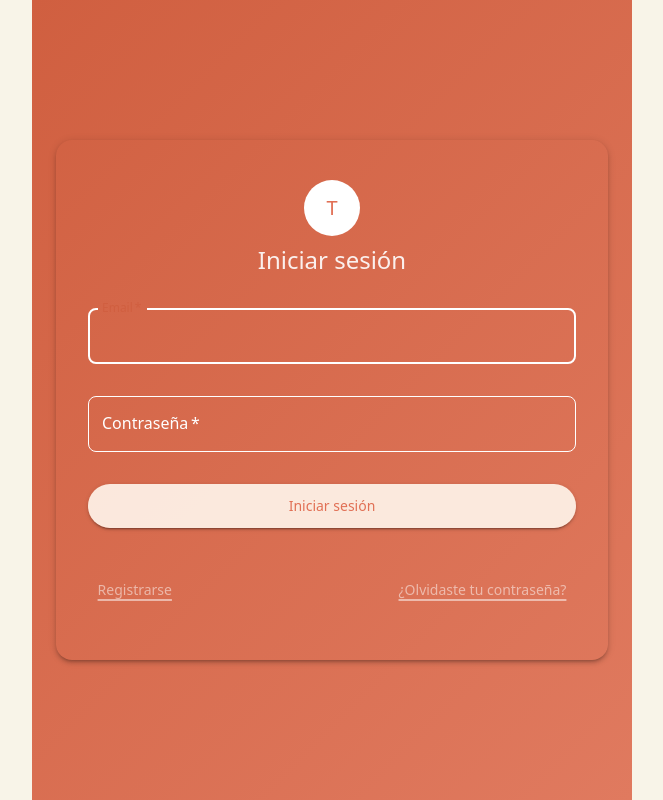
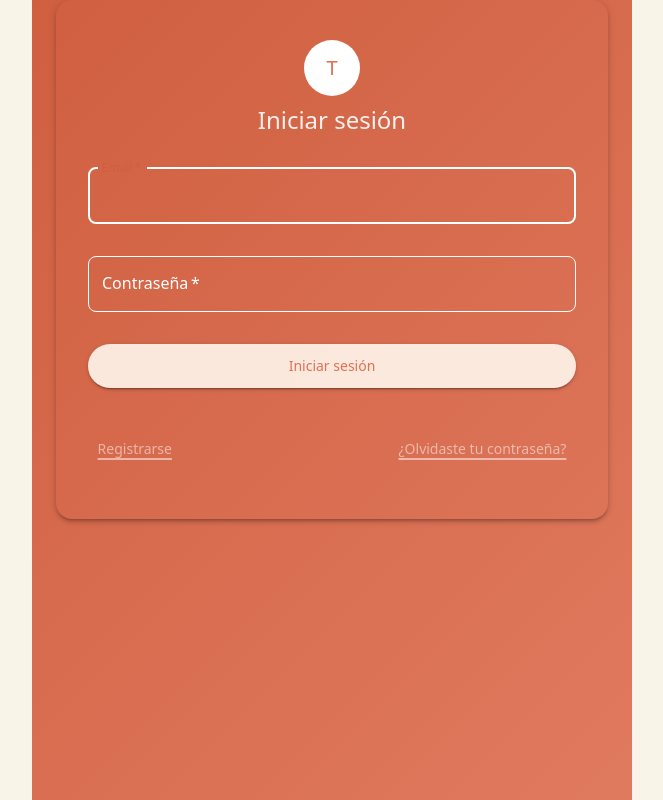
Before and after one commit to galoss88/test-terrand-front, a React (Vite) app: page /auth/login in a window 1280 px wide. Shown: the whole page, without its empty margins (308-971 px from the left). Built offline with nearby package versions, Linux system fonts and the light colour scheme.

Commit message:
Remove centering styles from StyledContainer

```diff
--- a/src/pages/auth/styles.ts
+++ b/src/pages/auth/styles.ts
@@ -11,8 +11,7 @@ export const StyledContainer = styled(Container)(({ theme }) => ({
   height: "100vh",
   display: "flex",
   flexDirection: "column",
-  justifyContent: "center",
-  alignItems: "center",
+
   background: `linear-gradient(135deg, ${theme.palette.primary.main} 0%, ${theme.palette.primary.light} 100%)`,
 }));
 
```
